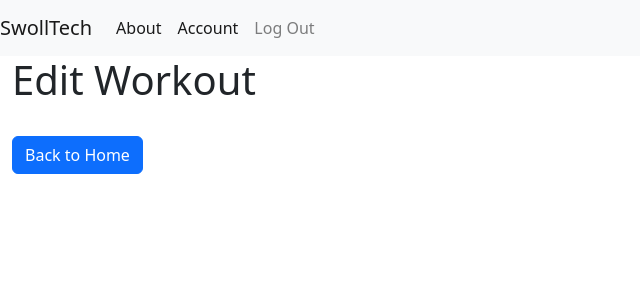
After one commit to MasonKrause7/SwollTech, a Flask app: page /editworkout in a window 1280 px wide. The commit adds this page. Shown: the top 300 px of the page, without its empty margins (0-640 px from the left). Run offline with Flask 3, Linux system fonts and the light colour scheme; the visitor is signed in with stand-in values (Sample User, id 1); data that the repository does not hold is empty; some libraries are stand-ins or nearby versions.

Commit message:
working on edit workout

```diff
--- a/app.py
+++ b/app.py
@@ -422,7 +422,112 @@ def post_delete_workout():
         delete_workout(workout_id)
         return render_template('home.html', message='Workout Deleted', messageCategory='success')
     else:
+        message = 'You are not logged in. Please log in or sign up to continue.'
         return render_template('index.html', message=message, messageCategory='danger')
+
+@app.route('/editworkout')
+def select_edit_workout():
+    if user_authenticated():
+        users_workouts = fetch_users_workouts()
+        return render_template('editworkout.html', users_workouts=users_workouts)
+    else:
+        message = 'You are not logged in. Please log in or sign up to continue.'
+        return render_template('index.html', message=message, messageCategory='danger')
+
+@app.route('/editworkout/')
+def edit_workout():
+    if user_authenticated():
+        workout_id = request.args.get('workout_id')
+        exercises = get_exercises_by_workout(workout_id)
+        users_workouts = fetch_users_workouts()
+        cnxn = get_db()
+        cursor = cnxn.cursor()
+        query = f'SELECT workout_name, workout_id FROM Workout WHERE workout_id={workout_id}'
+        cursor.execute(query)
+        result = cursor.fetchone()
+        cnxn.close()
+        workout_name = result.workout_name
+        return render_template('editworkout.html', users_workouts=users_workouts, exercises=exercises, workout_name=workout_name, workout_id= result.workout_id)
+    else:
+        message = 'You are not logged in. Please sign up or log in to continue.'
+        return render_template('index.html', message=message, messageCategory='danger')
+
+@app.get('/changename/')
+def change_workout_name():
+    if user_authenticated():
+        workout_id = request.args.get('workout_id')
+        session['workout_under_edit'] = workout_id
+        workout_name = request.args.get('workout_name')
+        return render_template('changename.html', workout_name=workout_name, workout_id=workout_id)
+    else:
+        message = 'You are not logged in. Please sign up or log in to continue.'
+        return render_template('index.html', message=message, messageCategory='danger')
+
+@app.post('/postworkoutname/')
+def post_change_workout_name():
+    if user_authenticated():
+        new_workout_name = request.form.get('new_workout_name')
+
+        cnxn = get_db()
+        cursor = cnxn.cursor()
+        query = f"UPDATE Workout SET workout_name='{new_workout_name}' WHERE workout_id={session['workout_under_edit']}"
+        cursor.execute(query)
+        cnxn.commit()
+        cnxn.close()
+        message = 'Workout name has been changed. You can find it in your workouts under the new name: '+new_workout_name
+        return render_template(url_for('home'), message=message, messageCategory='success')
+    else:
+        message = 'You are not logged in. Please sign up or log in to continue.'
+        return render_template('index.html', message=message, messageCategory='danger')
+
+
+@app.route('/addexercises/')
+def add_exercises_to_workout():
+    workout_id = request.args.get('workout_id')
+    session['workout_under_edit'] = workout_id
+    workout_name = request.args.get('workout_name')
+    exercises = get_exercises_by_workout(workout_id)
+    exercise_ids = []
+    workout_exercise_names = []
+    for exercise in exercises:
+        workout_exercise_names.append(exercise.exercise_name)
+        exercise_ids.append(exercise.exercise_id)
+    session['workout_exercises'] = exercise_ids
+    user_exercises=fetch_users_exercises()
+    showable_exercises = []
+    showable_exercise_ids = []
+    for exercise in user_exercises:
+        if exercise.exercise_name not in workout_exercise_names:
+            showable_exercises.append(exercise)
+            showable_exercise_ids.append(exercise[0])
+    session['showable_exercises']= showable_exercise_ids
+
+    return render_template('addexercisetoworkout.html', workout_id=workout_id, workout_name=workout_name, workoutExercises=exercises, userExercises=showable_exercises)
+@app.route('/editworkout_addexistingexercise/')
+def edit_workout_add_existing_exercises():
+    if user_authenticated():
+        cnxn = get_db()
+        cursor = cnxn.cursor()
+        query = f"SELECT workout_name FROM Workout WHERE workout_id={session['workout_under_edit']}"
+        result = cursor.execute(query).fetchone()
+        workout_name = result[0]
+
+        exercise_id = request.args.get('ex_id')
+
+        query = f"INSERT INTO Workout_Exercise (workout_id, exercise_id) VALUES ({session['workout_under_edit']}, {exercise_id})"
+        cursor.execute(query)
+        cnxn.commit()
+
+        query = f"SELECT * FROM Exercise WHERE exercise_id="+exercise_id;
+        result = cursor.execute(query).fetchone()
+        session['workout_exercises'].append(result)
+
+
+        return render_template('addexercisetoworkout.html', workout_id=session['workout_under_edit'], workout_name=workout_name, workoutExercises=session['workout_exercises'], userExercises=session['showable_exercises'] )
+    else:
+        message = 'You are not logged in. Please sign up or log in to continue.'
+        return render_template('index.html', message=message, messageCategory='danger')
+
 
 def user_authenticated() -> bool:
     if session.get('user_id') is None:
--- a/static/js/script.js
+++ b/static/js/script.js
@@ -35,6 +35,30 @@ function editAccount(name){
 function deleteAccount(user_id){
     window.location.href = '/deleteaccount/?user_id='+user_id;
 }
-function deleteWorkout(workout_name){
-    window.location.href = '/deleteworkout/?workout_id='+workout_name;
+function deleteWorkout(workout_id){
+    window.location.href = '/deleteworkout/?workout_id='+workout_id;
 }
+function editWorkout(workout_id){
+    window.location.href = '/editworkout/?workout_id='+workout_id;
+}
+function editWorkoutAction(workout_id, workout_name, action){
+    if(action == 'changename'){
+        window.location.href = '/changename/?workout_id='+workout_id+'&workout_name='+workout_name;
+    }
+    else if(action == 'addexercise'){
+        window.location.href = '/addexercises/?workout_id='+workout_id+'&workout_name='+workout_name;
+    }
+    else if(action == 'removeexercise'){
+        window.location.href = '/removefromworkout/?workout_id='+workout_id+'&workout_name='+workout_name;
+    }
+}
+function postUpdatedName(workout_id){
+    new_name = document.getElementById('new_workout_name');
+    window.location.href = '/postworkoutname/?workout_id='+workout_id+'&new_name='+new_name;
+}
+function buildExerciseForWorkout(workout_id){
+    new_ex_name = document.getElementById('new_exercise_name')
+}
+function editWorkoutAddExercise(ex_id){
+    window.location.href = '/editworkout_addexistingexercise/?ex_id'+ex_id;
+}
--- a/templates/base.html
+++ b/templates/base.html
@@ -16,9 +16,9 @@
   <body>
     <nav class="navbar navbar-expand-md navbar-light bg-light">
         {% if 'user_id' in session%}
-        <a class="navbar-brand" href="{{ url_for('index')}}">SwollTech</a>
+        <a class="navbar-brand" href="{{ url_for('home')}}">SwollTech</a>
         {% else %}
-        <a class="navbar-brand" href="{{ url_for('home')}}">SwollTech</a>
+        <a class="navbar-brand" href="{{url_for('index')}}">SwollTech</a>
         {% endif %}
         <button class="navbar-toggler" type="button" data-toggle="collapse" data-target="#navbarNav" aria-controls="navbarNav" aria-expanded="false" aria-label="Toggle navigation">
             <span class="navbar-toggler-icon"></span>
--- /dev/null
+++ b/templates/editworkout.html
@@ -0,0 +1,32 @@
+{% extends 'base.html' %}
+
+{% block content %}
+
+<h1>{% block title %}Edit Workout{% endblock %}</h1>
+{% if users_workouts %}
+<h2>Your workouts:</h2>
+<ul>
+    {% for workout in users_workouts %}
+    <li class="mt-2"><button name="{{workout.workout_id}}" onclick="editWorkout(name)" class="btn btn-primary btn-sm">Edit</button> - {{workout.workout_name}}</li>
+    {% endfor %}
+</ul>
+{% endif %}
+{% if exercises%}
+<hr>
+<h2>{{workout_name}}</h2>
+<ul>
+    {% for exercise in exercises%}
+        <li>{{exercise.exercise_name}}</li>
+    {% endfor%}
+</ul>
+
+<button name="{{workout_id}}" onclick="editWorkoutAction(name, '{{workout_name}}', 'changename')" class="btn btn-secondary btn-sm">Change workout name</button>
+<button name="{{workout_id}}" onclick="editWorkoutAction(name, '{{workout_name}}', 'addexercise')" class="btn btn-secondary btn-sm">Add exercises</button>
+<button name="{{workout_id}}" onclick="editWorkoutAction(name, '{{workout_name}}', 'removeexercise')" class="btn btn-secondary btn-sm">Remove exercises</button>
+
+{% endif %}
+<div>
+    <a type="button" href="{{url_for('home')}}" class="mt-4 btn btn-primary btn-large">Back to Home</a>
+</div>
+
+{% endblock %}
--- a/templates/home.html
+++ b/templates/home.html
@@ -25,7 +25,7 @@
                 <a class="nav-link" href="{{url_for('view_workout')}}">View Workout</a>
             </li>
             <li class="nav-item">
-                <a class="nav-link" href="#">Edit Workout</a>
+                <a class="nav-link" href="{{url_for('select_edit_workout')}}">Edit Workout</a>
             </li>
             <li class="nav-item">
                 <a class="nav-link" href="{{url_for('delete_workout')}}">Delete Workout</a>
```
Also changed, not shown: templates/addexercisetoworkout.html (added, +36 -0 lines), templates/changename.html (added, +20 -0 lines).
